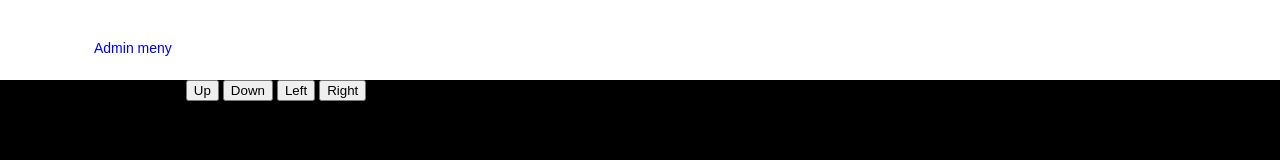
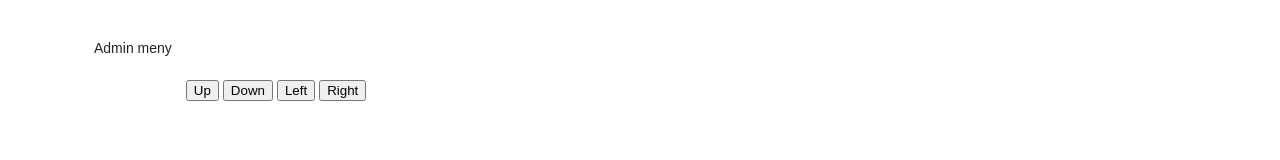
Before and after one commit to larsnordstrom/RobotBil, a plain HTML site: page Robot/index.html in a window 1280 px wide. Drawn offline with Linux system fonts and the light colour scheme.

Commit message:
Removed body css rule, fixed error

```diff
--- a/Robot/index.html
+++ b/Robot/index.html
@@ -14,11 +14,6 @@
             background-color: #ffff;
         }
 
-        body{
-    background-color: black;
-
-}
-
         nav {
             Width: 100%;
             height: 80px;
@@ -27,15 +22,15 @@ nav {
 
         nav p {
             font-family: arial;
-    color #222;
+            color: #222;
             font-size: 24px;
             line-height: 55px;
             float: left;
             padding: 0 20px;
         }
 
-nav ul{
-    float:left;
+        nav ul {
+            float: left;
         }
 
         nav ul li {
@@ -47,7 +42,7 @@ nav ul li {
         nav ul li a {
             display: block;
             font-family: arial;
-    color #222;
+            color: #222;
             font-size: 14px;
             padding: 24px 14px;
             text-decoration: none;
@@ -77,8 +72,6 @@ nav ul li ul li a {
         nav ul li ul li a:hover {
             background-color: gray;
         }
-
-
     </style>
 </head>
 
```
Lines whose indentation alone changed are shown as unchanged.
